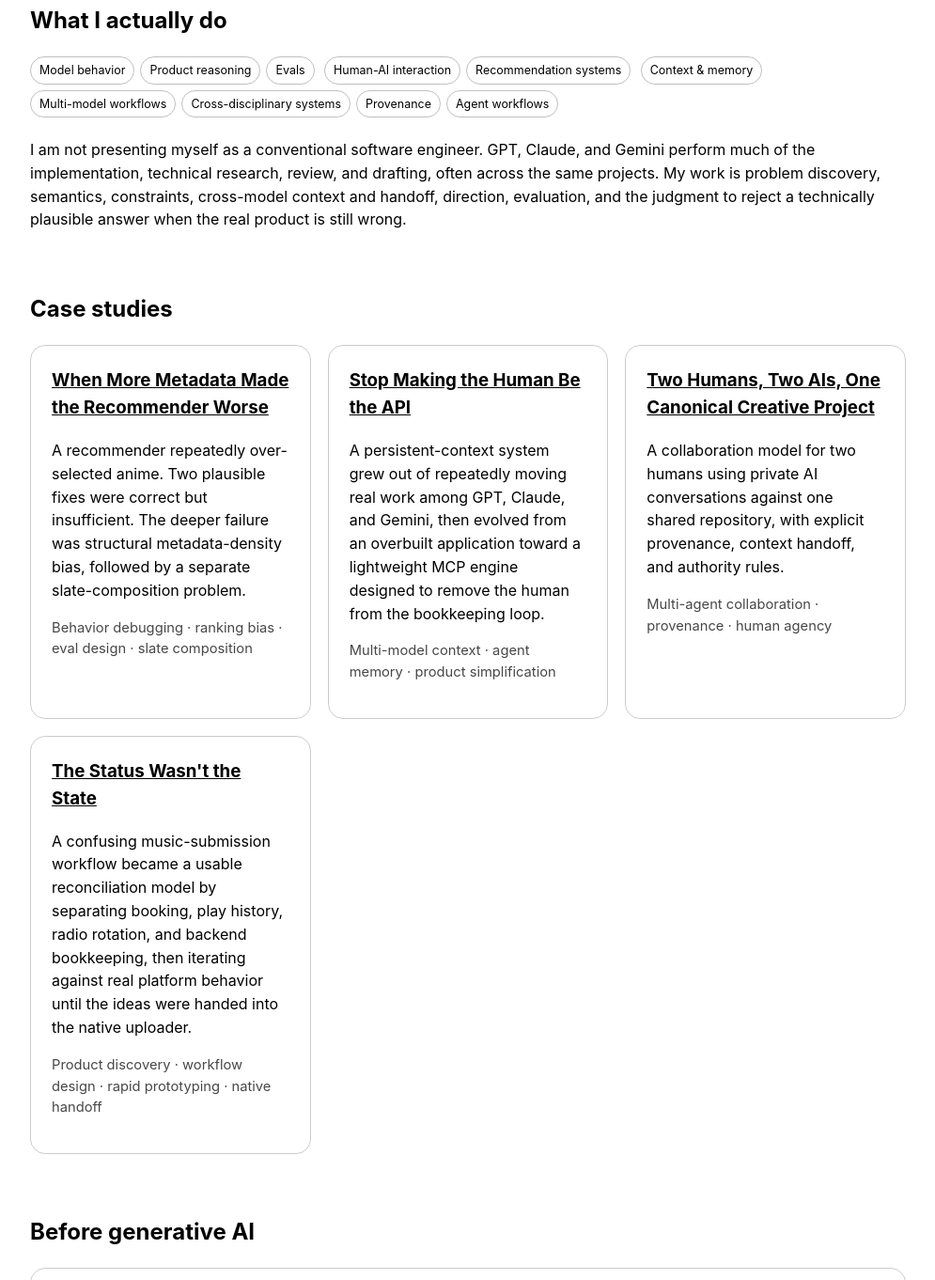
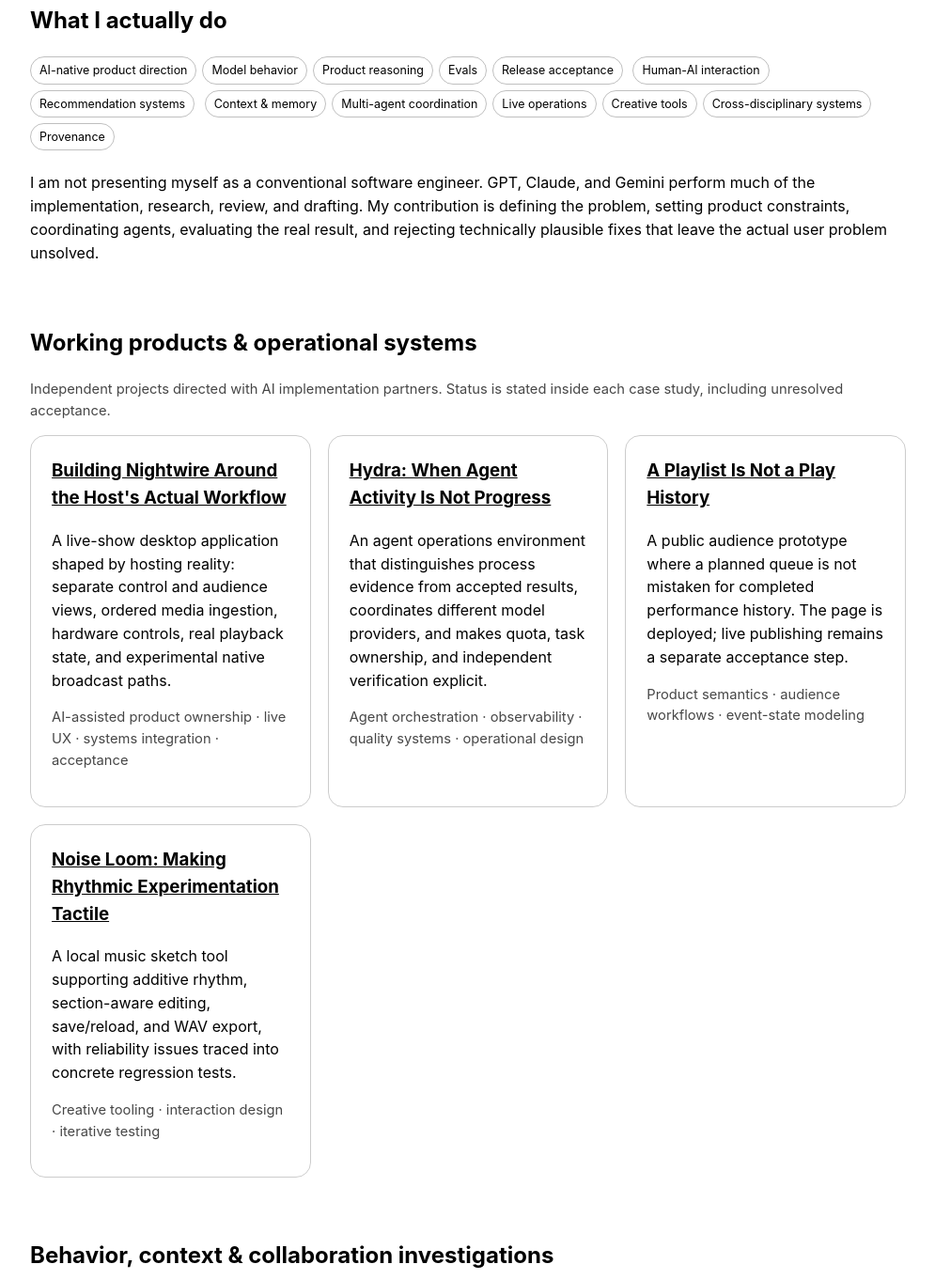
Before and after one commit to KraeskAI/ai-product-case-studies, a plain HTML site: page index.html in a window 1280 px wide. Shown: the part 452-1814 px from the top of the page at 94% size, without its empty margins (142-1137 px from the left). Drawn offline with Linux system fonts and the light colour scheme.

Commit message:
portfolio: add recent products to public landing page

```diff
--- a/index.html
+++ b/index.html
@@ -3,7 +3,7 @@
 <head>
 <meta charset="utf-8">
 <meta name="viewport" content="width=device-width,initial-scale=1">
-<title>AI Product & Model Behavior Portfolio</title>
+<title>AI Product, Model Behavior &amp; Workflow Portfolio</title>
 <style>
 :root { color-scheme: light dark; --max: 980px; }
 * { box-sizing: border-box; }
@@ -27,20 +27,47 @@ footer { margin-top:72px; font-size:.88rem; opacity:.65; }
 <main>
 <div class="eyebrow">Independent case studies</div>
 <h1>AI Product &amp; Model Behavior</h1>
-<p class="lede">I investigate where AI-assisted systems fail in real use, turn messy observations into explicit behavior rules, coordinate research and implementation across GPT, Claude, and Gemini, and keep iterating until the product matches the intended human meaning.</p>
+<p class="lede">I find the mismatch between how a system is supposed to work and how people actually use it. Then I turn that into product rules, working tools, tests, and better workflows, directing AI research and coding agents through implementation and real-use evaluation.</p>
 
 <section>
 <h2>What I actually do</h2>
 <div>
-<span class="tag">Model behavior</span><span class="tag">Product reasoning</span><span class="tag">Evals</span>
+<span class="tag">AI-native product direction</span><span class="tag">Model behavior</span><span class="tag">Product reasoning</span><span class="tag">Evals</span><span class="tag">Release acceptance</span>
 <span class="tag">Human-AI interaction</span><span class="tag">Recommendation systems</span>
-<span class="tag">Context &amp; memory</span><span class="tag">Multi-model workflows</span><span class="tag">Cross-disciplinary systems</span><span class="tag">Provenance</span><span class="tag">Agent workflows</span>
+<span class="tag">Context &amp; memory</span><span class="tag">Multi-agent coordination</span><span class="tag">Live operations</span><span class="tag">Creative tools</span><span class="tag">Cross-disciplinary systems</span><span class="tag">Provenance</span>
 </div>
-<p>I am not presenting myself as a conventional software engineer. GPT, Claude, and Gemini perform much of the implementation, technical research, review, and drafting, often across the same projects. My work is problem discovery, semantics, constraints, cross-model context and handoff, direction, evaluation, and the judgment to reject a technically plausible answer when the real product is still wrong.</p>
+<p>I am not presenting myself as a conventional software engineer. GPT, Claude, and Gemini perform much of the implementation, research, review, and drafting. My contribution is defining the problem, setting product constraints, coordinating agents, evaluating the real result, and rejecting technically plausible fixes that leave the actual user problem unsolved.</p>
 </section>
 
 <section>
-<h2>Case studies</h2>
+<h2>Working products &amp; operational systems</h2>
+<p class="small">Independent projects directed with AI implementation partners. Status is stated inside each case study, including unresolved acceptance.</p>
+<div class="grid">
+<div class="card">
+<h3><a href="case-studies/05-building-nightwire-as-a-real-host-workflow.md">Building Nightwire Around the Host's Actual Workflow</a></h3>
+<p>A live-show desktop application shaped by hosting reality: separate control and audience views, ordered media ingestion, hardware controls, real playback state, and experimental native broadcast paths.</p>
+<p class="small">AI-assisted product ownership · live UX · systems integration · acceptance</p>
+</div>
+<div class="card">
+<h3><a href="case-studies/06-hydra-when-agent-activity-is-not-progress.md">Hydra: When Agent Activity Is Not Progress</a></h3>
+<p>An agent operations environment that distinguishes process evidence from accepted results, coordinates different model providers, and makes quota, task ownership, and independent verification explicit.</p>
+<p class="small">Agent orchestration · observability · quality systems · operational design</p>
+</div>
+<div class="card">
+<h3><a href="case-studies/07-live-playlist-what-actually-played.md">A Playlist Is Not a Play History</a></h3>
+<p>A public audience prototype where a planned queue is not mistaken for completed performance history. The page is deployed; live publishing remains a separate acceptance step.</p>
+<p class="small">Product semantics · audience workflows · event-state modeling</p>
+</div>
+<div class="card">
+<h3><a href="case-studies/08-noise-loom-composing-without-writing-a-daw.md">Noise Loom: Making Rhythmic Experimentation Tactile</a></h3>
+<p>A local music sketch tool supporting additive rhythm, section-aware editing, save/reload, and WAV export, with reliability issues traced into concrete regression tests.</p>
+<p class="small">Creative tooling · interaction design · iterative testing</p>
+</div>
+</div>
+</section>
+
+<section>
+<h2>Behavior, context &amp; collaboration investigations</h2>
 <div class="grid">
 <div class="card">
 <h3><a href="case-studies/01-when-more-metadata-made-the-recommender-worse.md">When More Metadata Made the Recommender Worse</a></h3>
@@ -49,17 +76,17 @@ footer { margin-top:72px; font-size:.88rem; opacity:.65; }
 </div>
 <div class="card">
 <h3><a href="case-studies/02-stop-making-the-human-be-the-api.md">Stop Making the Human Be the API</a></h3>
-<p>A persistent-context system grew out of repeatedly moving real work among GPT, Claude, and Gemini, then evolved from an overbuilt application toward a lightweight MCP engine designed to remove the human from the bookkeeping loop.</p>
+<p>A persistent-context system evolved from an overbuilt application toward a lightweight MCP engine designed to remove the human from cross-model bookkeeping.</p>
 <p class="small">Multi-model context · agent memory · product simplification</p>
 </div>
 <div class="card">
 <h3><a href="case-studies/03-two-humans-two-ais-one-canonical-project.md">Two Humans, Two AIs, One Canonical Creative Project</a></h3>
-<p>A collaboration model for two humans using private AI conversations against one shared repository, with explicit provenance, context handoff, and authority rules.</p>
+<p>A collaboration model for two humans using private AI conversations against one shared repository, with provenance, context handoff, and authority rules.</p>
 <p class="small">Multi-agent collaboration · provenance · human agency</p>
 </div>
 <div class="card">
 <h3><a href="case-studies/04-the-status-wasnt-the-state.md">The Status Wasn't the State</a></h3>
-<p>A confusing music-submission workflow became a usable reconciliation model by separating booking, play history, radio rotation, and backend bookkeeping, then iterating against real platform behavior until the ideas were handed into the native uploader.</p>
+<p>A confusing music-submission workflow became a reconciliation model by separating booking, play history, radio rotation, and backend bookkeeping, then iterating against real platform behavior.</p>
 <p class="small">Product discovery · workflow design · rapid prototyping · native handoff</p>
 </div>
 </div>
@@ -85,11 +112,11 @@ footer { margin-top:72px; font-size:.88rem; opacity:.65; }
 
 <section>
 <h2>Current professional direction</h2>
-<p>Roles around model design, model behavior, AI product quality, evals, human-AI interaction, research product, and AI product operations. The case studies are intended to make a nontraditional path legible through evidence rather than credential theater.</p>
+<p>Roles around AI-native product operations and ownership, model behavior and evaluation, agent workflow systems, product quality, human-AI interaction, and technical cross-functional delivery. The work is presented with honest status, AI attribution, and practical evidence rather than conventional-title claims.</p>
 <p><a href="AI_COLLABORATION_DISCLOSURE.md">AI collaboration disclosure</a></p>
 </section>
 
-<footer>Working portfolio · 2026</footer>
+<footer>Independent working portfolio · Updated November 2026 · Product status and claims are qualified in each case study</footer>
 </main>
 </body>
 </html>
```
